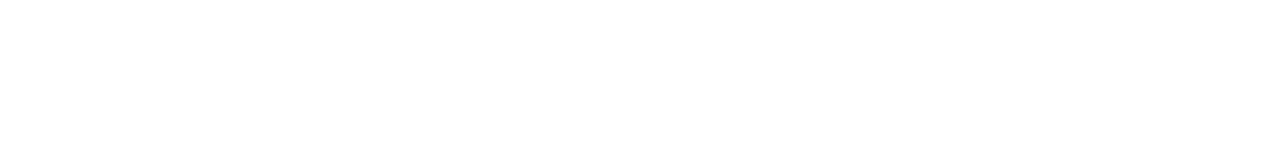
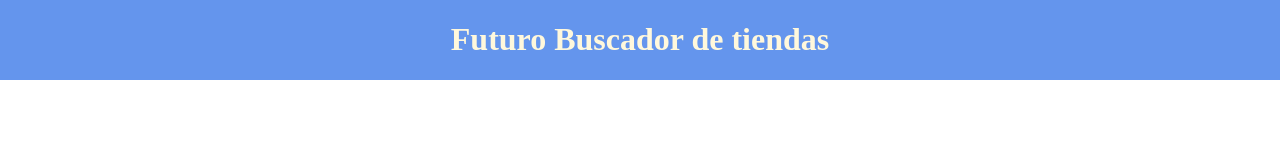
Before and after one commit to Brunocq1996/Buscador-Tiendas, a plain HTML site: page index.html in a window 1280 px wide. Drawn offline with Linux system fonts and the light colour scheme.

Commit message:
Primeros cambios

```diff
--- a/Css/style.css
+++ b/Css/style.css
@@ -0,0 +1,13 @@
+*{
+    box-sizing: border-box;
+}
+html, body{
+    margin: 0px;
+    height: 100%;
+}
+header{
+    background-color: cornflowerblue;
+    color:cornsilk;
+    display: flex;
+    justify-content: center;
+}
--- a/index.html
+++ b/index.html
@@ -1,5 +1,6 @@
 <!DOCTYPE html>
 <html lang="en">
+
 <head>
     <meta charset="UTF-8">
     <meta http-equiv="X-UA-Compatible" content="IE=edge">
@@ -7,8 +8,12 @@
     <title>Document</title>
     <link rel="stylesheet" href="./Css/style.css">
 </head>
+
 <body>
-
+    <header>
+        <h1>Futuro Buscador de tiendas</h1>
+    </header>
     <script type="module" src="./JS/script.js"></script>
 </body>
+
 </html>
```
